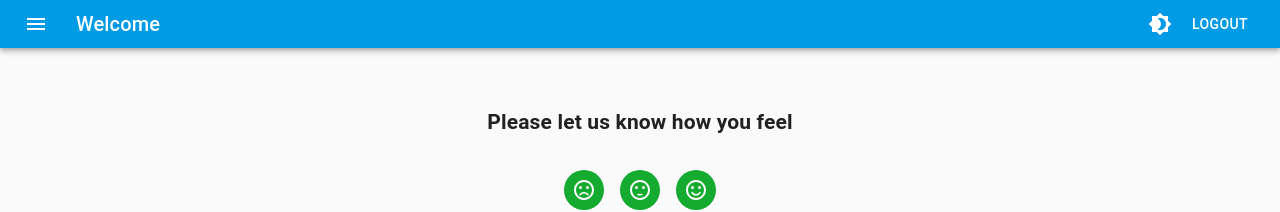
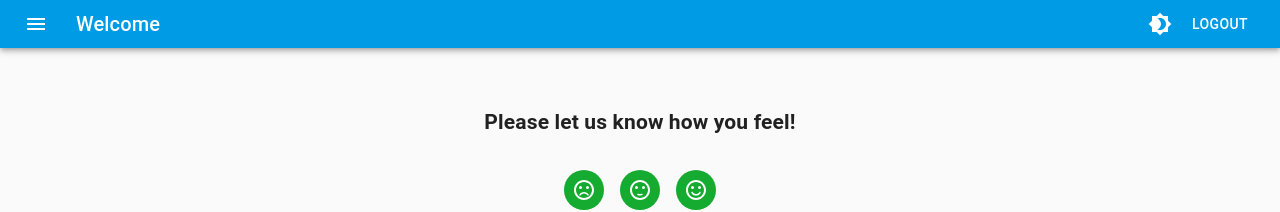
Before and after one commit to JonesTPG/fullstack-theme-base, a React (Create React App) app in the folder front-end/: page /feedback in a window 1280 px wide. Shown: the top 212 px of the page. Built offline with nearby package versions, Linux system fonts and the light colour scheme; no server answers; what apollo-cache-persist, apollo-link-ws would draw is missing.

Commit message:
Contactform UI. Resolvers, models, queries.

```diff
--- a/front-end/src/components/feedback/Feedback.jsx
+++ b/front-end/src/components/feedback/Feedback.jsx
@@ -47,7 +47,7 @@ const Feedback = props => {
         spacing={2}
       >
         <Grid item>
-          <h2>Please let us know how you feel</h2>
+          <h2>Please let us know how you feel!</h2>
         </Grid>
         <Grid item>
           <Tooltip title="Bad">
```
